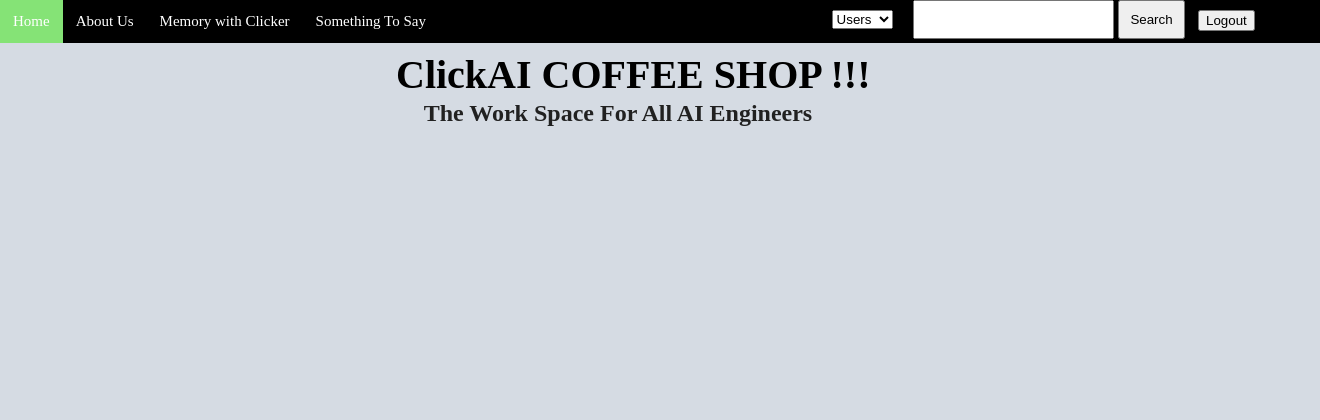
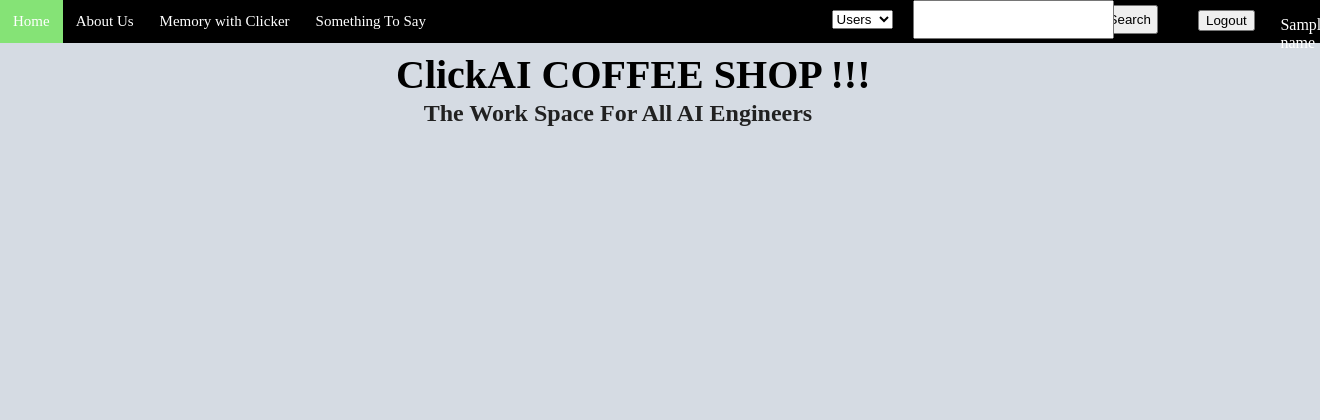
Before and after one commit to Stanley1312/Project1-cs50, a Flask app: template Register/templates/home.html in a window 1320 px wide. Shown: the top 420 px of the page. Run offline with Flask 2, Linux system fonts and the light colour scheme; the template is opened without the code that fills it: most values are stand-ins (such as "Sample title", 1, 10 or a date in 2020); grey boxes marked "Sample" are stand-in pictures; some libraries are stand-ins or nearby versions.

Commit message:
add commit

```diff
--- a/Register/application.py
+++ b/Register/application.py
@@ -1,4 +1,4 @@
-from flask import Flask, render_template, jsonify, request
+from flask import Flask, render_template, jsonify, request,session
 from models import *
 import os
 
@@ -9,6 +9,7 @@ app = Flask(__name__)
 app.config["SQLALCHEMY_DATABASE_URI"] = r"postgresql://postgres:1@localhost:5432/project1"
 app.config["SQLALCHEMY_TRACK_MODIFICATIONS"] = False
 app.config['UPLOAD_FOLDER'] = PEOPLE_FOLDER
+app.secret_key = "abc"
 db.init_app(app)
 
 
@@ -31,7 +32,7 @@ def register():
         new_user = User(name=name,password=password)
         db.session.add(new_user)
         db.session.commit()
-        return render_template("success.html")
+        return render_template("login.html")
     else:
         return render_template("error.html", message="The name has already existed.")
 @app.route("/login", methods=["POST"])
@@ -41,6 +42,8 @@ def login():
     name = request.form.get("name")
     password = request.form.get("password")
 
+    session['username'] = name
+
     # Add user
     if User.query.filter_by(name=name,password=password).first() is None:
         # new_user = User(name=name,password=password)
@@ -49,12 +52,13 @@ def login():
         return render_template("register.html")
     else:
         full_filename = os.path.join(app.config['UPLOAD_FOLDER'],'first.jpg')
-        return render_template("home.html",user_image=full_filename)
+        return render_template("home.html",user_image=full_filename,name=name )
 @app.route("/register")
 def turn_back_toregister():
     return render_template("register.html")
 @app.route("/login")
 def logout():
+    session.pop('username', None)
     return render_template("login.html")
 @app.route('/home',methods=["POST"])
 def searching():
@@ -83,6 +87,7 @@ def searching():
         #rendertemplate with alert
     print(message)
     print(result)
+    # print(User.query.get(name='khoa').blogs)
     full_filename = os.path.join(app.config['UPLOAD_FOLDER'],'first.jpg')
     return render_template("home.html",user_image=full_filename,message=message)
 # @app.route("/users/<int:id>")
--- /dev/null
+++ b/Register/pandas-test.py
@@ -0,0 +1,6 @@
+import pandas as pd
+from sqlalchemy import create_engine
+engine = create_engine(r"postgresql://postgres:1@localhost:5432/project1")
+
+df = pd.read_sql("SELECT * FROM "Blogs" ",engine,index_col=0)
+print(df)
--- a/Register/templates/home.html
+++ b/Register/templates/home.html
@@ -23,12 +23,23 @@
                 position: relative;
                 left: 5%;
             }
-            .search button {
-                padding: 10px;
+            .but {
+                padding: 5px;
+                position: relative
+                left:10%;
+
             }
             .selection {
                 position: absolute;
                 left: 63%;
+            }
+            #topnav p {
+                color: white;
+                position: absolute;
+                left: 97%;
+                /* background-color: mediumseagreen; */
+
+
             }
         </style>
 
@@ -50,8 +61,9 @@
                     <option value="Date">Date</option>
                 </select>
                 <input class="search"type="search" name="search">
-                <button class="search">Search</button>
+                <button class="but" >Search</button>
             </form>
+            <p> {{name}}</p>
         </div>
         <div id="Saying">
                 Do You Remember Us ?
```
